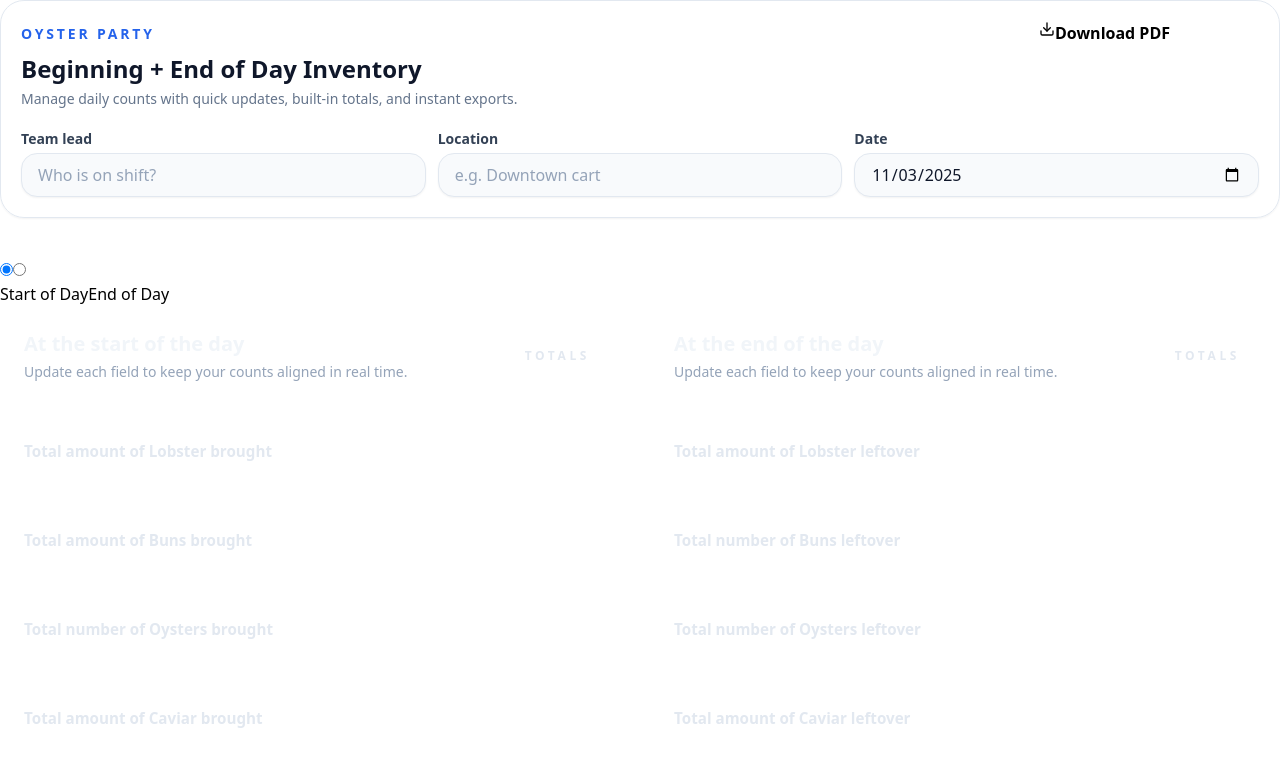
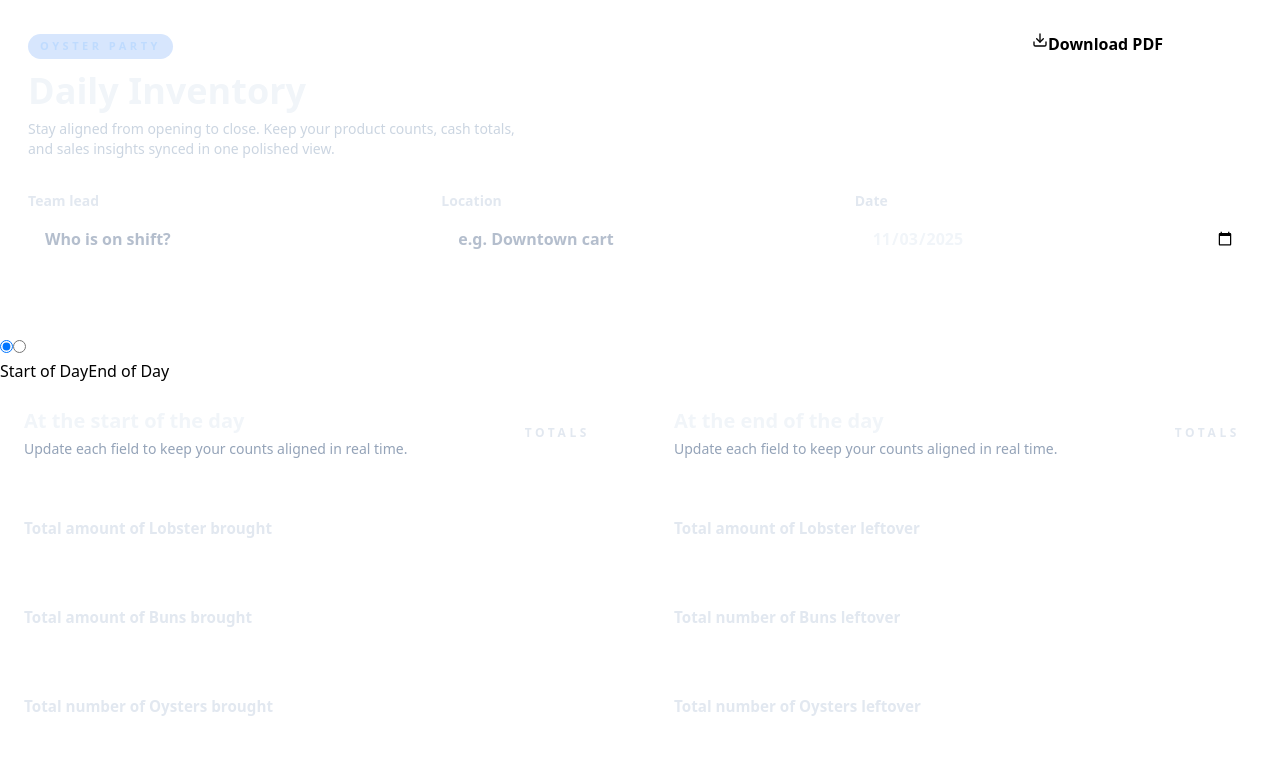
Before and after one commit to josealarconchacon/inventory-sheet, a React (Vite) app: page / in a window 1280 px wide. Shown: the top 781 px of the page. Built offline with nearby package versions, Linux system fonts and the light colour scheme.

Commit message:
update calendar view

```diff
--- a/src/features/inventory/components/SheetHeader.jsx
+++ b/src/features/inventory/components/SheetHeader.jsx
@@ -1,5 +1,5 @@
 const baseInputClasses =
-  "h-11 rounded-2xl border border-slate-200 bg-slate-50 px-4 text-base font-medium text-slate-900 placeholder:text-slate-400 shadow-sm transition focus:border-blue-500 focus:bg-white focus:outline-none focus:ring-4 focus:ring-blue-100";
+  "h-12 rounded-2xl border border-white/10 bg-white/5 px-4 text-base font-semibold text-slate-100 placeholder:text-slate-400/70 shadow-[inset_0_1px_0_rgba(255,255,255,0.08)] transition-all duration-200 focus:border-blue-400/60 focus:bg-blue-500/5 focus:shadow-[0_0_0_3px_rgba(59,130,246,0.28)] focus:outline-none";
 
 const SheetHeader = ({ sheet, onFieldChange, downloadButton }) => {
   if (!sheet) {
@@ -15,27 +15,32 @@ const SheetHeader = ({ sheet, onFieldChange, downloadButton }) => {
   };
 
   return (
-    <header className="rounded-3xl border border-slate-200 bg-white/90 px-5 py-5 shadow-sm backdrop-blur">
-      <div className="flex flex-col gap-4 sm:flex-row sm:items-start sm:justify-between">
-        <div>
-          <span className="text-sm font-semibold uppercase tracking-[0.2em] text-blue-600">
+    <header className="inventory-card inventory-motion-fade px-5 py-6 sm:px-7 sm:py-8">
+      <div className="flex flex-col gap-6 md:flex-row md:items-start md:justify-between">
+        <div className="space-y-3 text-left">
+          <span className="inline-flex items-center gap-2 rounded-full bg-blue-500/20 px-3 py-1 text-[11px] font-semibold uppercase tracking-[0.32em] text-blue-200">
             Oyster Party
           </span>
-          <h1 className="mt-2 text-2xl font-bold text-slate-900 sm:text-1xl">
-            Beginning + End of Day Inventory
-          </h1>
-          <p className="mt-1 max-w-xl text-sm text-slate-500">
-            Manage daily counts with quick updates, built-in totals, and instant
-            exports.
-          </p>
+          <div className="space-y-2">
+            <h1 className="text-3xl font-bold text-slate-100 sm:text-4xl">
+              Daily Inventory
+            </h1>
+            <p className="text-sm text-slate-300 md:max-w-lg">
+              Stay aligned from opening to close. Keep your product counts,
+              cash totals, and sales insights synced in one polished view.
+            </p>
+          </div>
         </div>
 
-        <div className="flex flex-wrap items-center gap-2 self-start">
-          {downloadButton}
-        </div>
+        {downloadButton ? (
+          <div className="flex w-full justify-center md:w-auto md:justify-end">
+            {downloadButton}
+          </div>
+        ) : null}
       </div>
-      <div className="mt-5 grid gap-3 sm:grid-cols-2 lg:grid-cols-3">
-        <label className="flex flex-col gap-1 text-sm font-semibold text-slate-700">
+
+      <div className="mt-8 grid gap-4 sm:grid-cols-2 lg:grid-cols-3">
+        <label className="flex flex-col gap-1 text-sm font-semibold text-slate-200">
           Team lead
           <input
             type="text"
@@ -46,7 +51,7 @@ const SheetHeader = ({ sheet, onFieldChange, downloadButton }) => {
           />
         </label>
 
-        <label className="flex flex-col gap-1 text-sm font-semibold text-slate-700">
+        <label className="flex flex-col gap-1 text-sm font-semibold text-slate-200">
           Location
           <input
             type="text"
@@ -57,13 +62,13 @@ const SheetHeader = ({ sheet, onFieldChange, downloadButton }) => {
           />
         </label>
 
-        <label className="flex flex-col gap-1 text-sm font-semibold text-slate-700 sm:col-span-2 lg:col-span-1">
+        <label className="flex flex-col gap-1 text-sm font-semibold text-slate-200 sm:col-span-2 lg:col-span-1">
           Date
           <input
             type="date"
             value={sheet.date ?? ""}
             onChange={handleFieldChange("date")}
-            className={baseInputClasses}
+            className={`${baseInputClasses} inventory-date-input`}
           />
         </label>
       </div>
```
